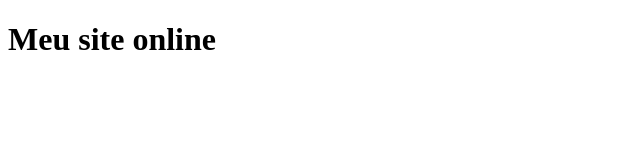
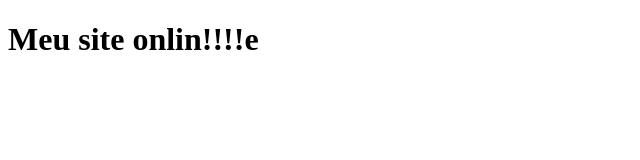
Before and after one commit to Lucas-Christe/lucaschriste.github.io, a plain HTML site: page index.html in a window 1280 px wide. Shown: the full height of the page, 0-640 px from the left. Drawn offline with Linux system fonts and the light colour scheme.

Commit message:
versão inicial do projeto

```diff
--- a/index.html
+++ b/index.html
@@ -6,6 +6,6 @@
     <title>Meu site</title>
 </head>
 <body>
-    <h1>Meu site online</h1>
+    <h1>Meu site onlin!!!!e</h1>
 </body>
 </html>
```
